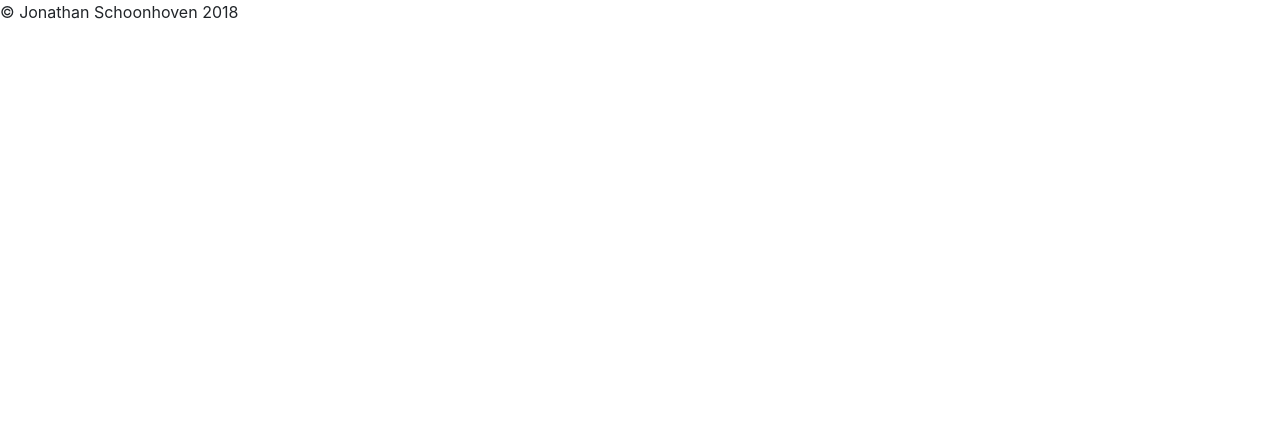
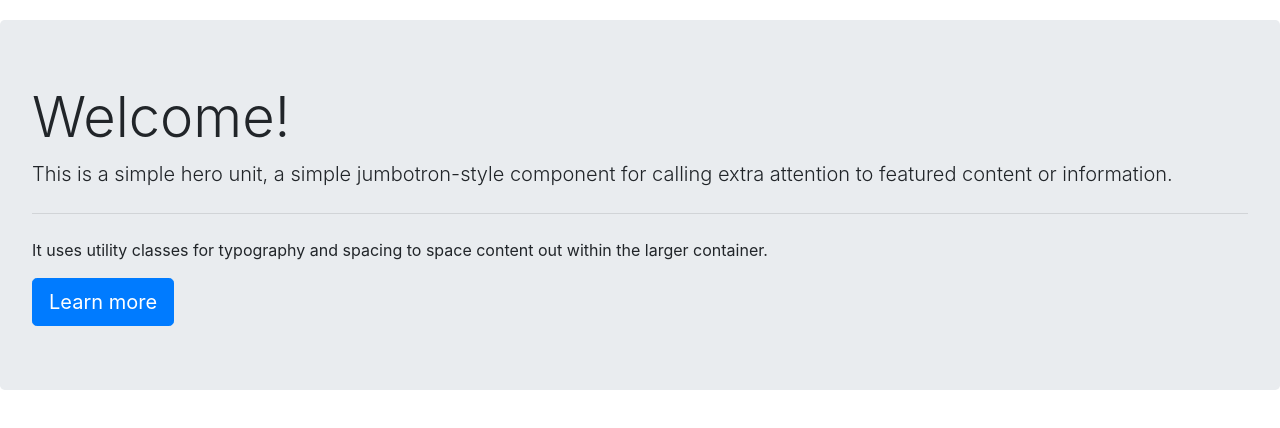
Before and after one commit to jtschoonhoven/media-archive, a React app: page / in a window 1280 px wide. Shown: the top 428 px of the page. Built offline with nearby package versions, Linux system fonts and the light colour scheme; the HTML template or start-up script is replaced by a standard one.

Commit message:
content to jsx

```diff
--- a/src/app.jsx
+++ b/src/app.jsx
@@ -1,19 +1,8 @@
-import _ from 'lodash';
 import React from 'react';
 import ReactDOM from 'react-dom';
 
 import './styles/main.scss';
-import exampleAction from './actions';
-import exampleComponent from './components';
-import exampleContainer from './containers';
-import exampleReducer from './reducers';
-
-
-// testing
-exampleAction();
-exampleComponent();
-exampleContainer();
-exampleReducer();
+import ArchiveLogin from './components/login/index.jsx';
 
 
 const element = document.createElement('div');
@@ -22,6 +11,6 @@ document.body.appendChild(element);
 
 
 ReactDOM.render(
-    <p>&copy; Jonathan Schoonhoven 2018</p>,
-    document.getElementById('root'),
+    <ArchiveLogin />,
+    document.getElementById('archive-content'),
 );
--- /dev/null
+++ b/src/components/login/index.jsx
@@ -0,0 +1,25 @@
+import React from 'react';
+
+
+class ArchiveLogin extends React.Component {
+    render() {
+        return (
+            <div className="jumbotron">
+                <h1 className="display-4">Welcome!</h1>
+                <p className="lead">
+                    This is a simple hero unit, a simple jumbotron-style component for
+                    calling extra attention to featured content or information.
+                </p>
+                <hr className="my-4" />
+                <p>
+                    It uses utility classes for typography and spacing to space content
+                    out within the larger container.
+                </p>
+                <a className="btn btn-primary btn-lg" href="#" role="button">Learn more</a>
+            </div>
+        );
+    }
+}
+
+
+export default ArchiveLogin;
```
Also changed, not shown: 3 other files (tests, documents, lock files or other folders).
